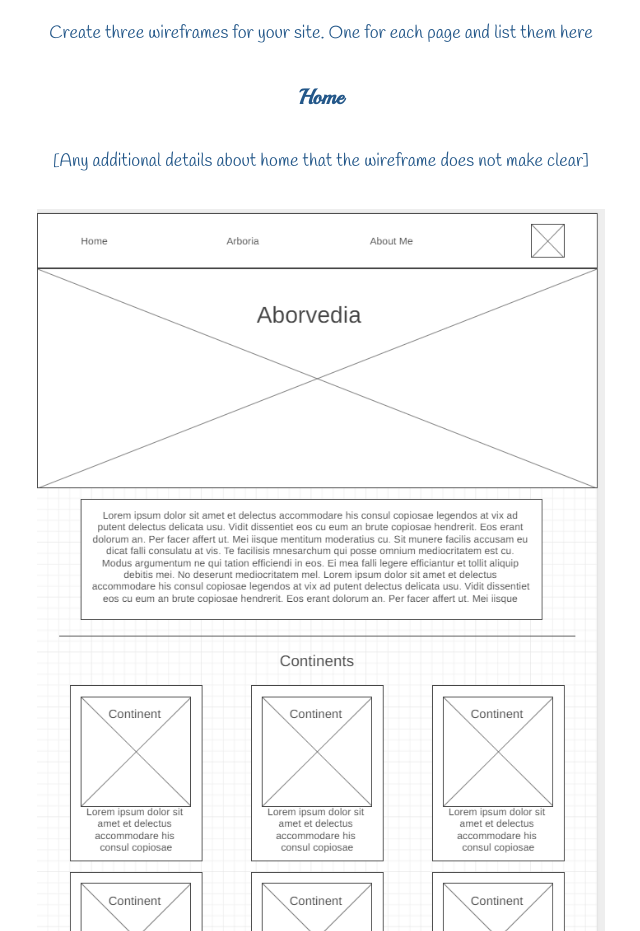
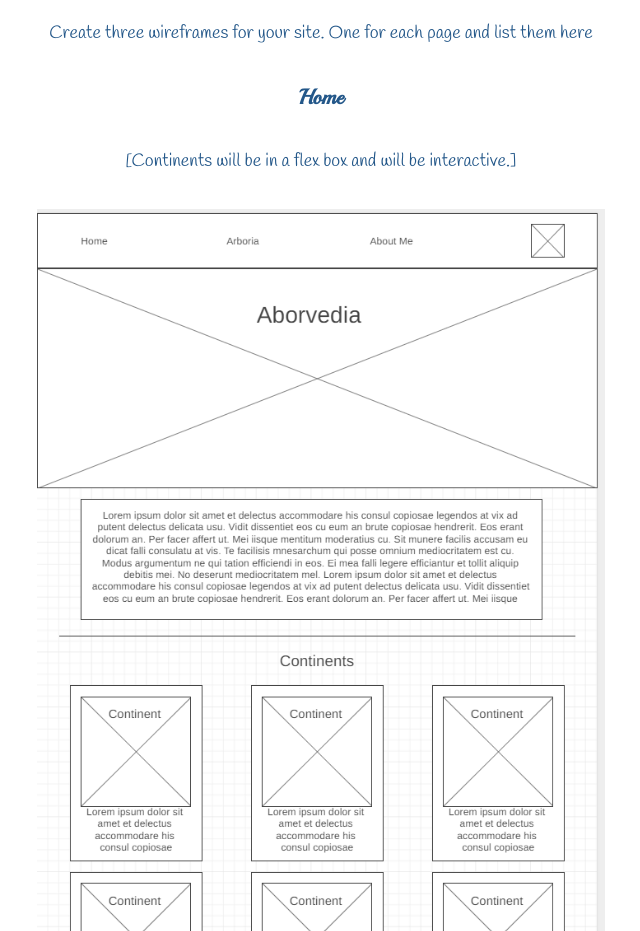
Before and after one commit to ESmithByui/web-portfolio, a plain HTML site: page personal-site/site-plan.html in a window 1280 px wide. Shown: the part 5954-6885 px from the top of the page, without its empty margins (319-959 px from the left). Drawn offline with Linux system fonts and the light colour scheme.

Commit message:
Small clarification

```diff
--- a/personal-site/site-plan.html
+++ b/personal-site/site-plan.html
@@ -175,7 +175,7 @@
 
       <h3>Home</h3>
       <p>
-        [Any additional details about home that the wireframe does not make clear]
+        [Continents will be in a flex box and will be interactive.]
       </p>
       <img src="images/Home Wireframe.png" alt="home page wireframe">
 
```
